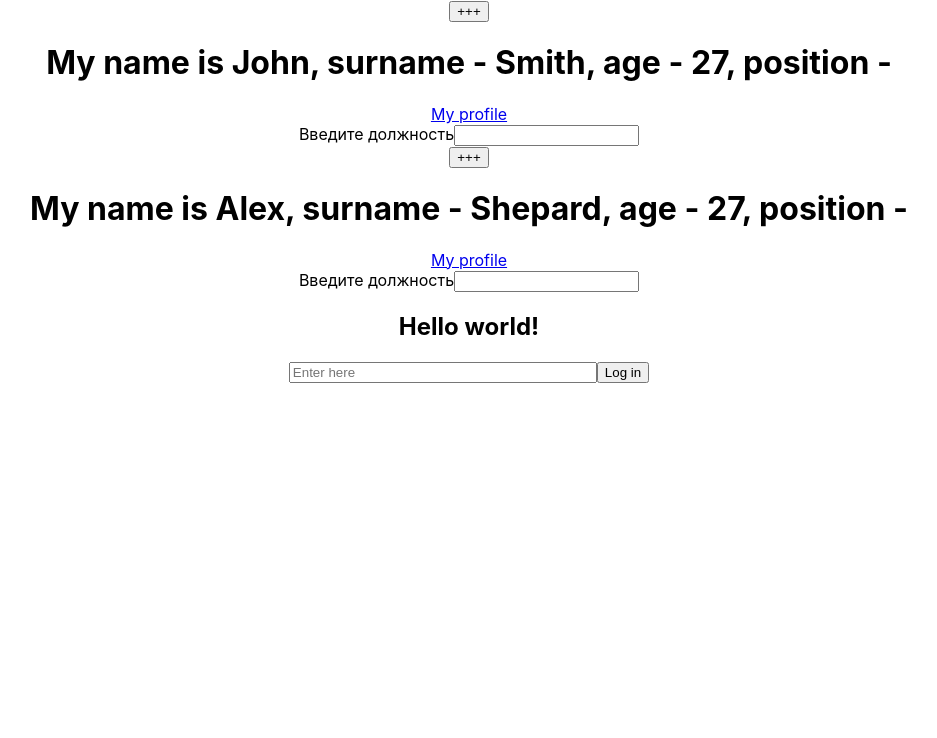
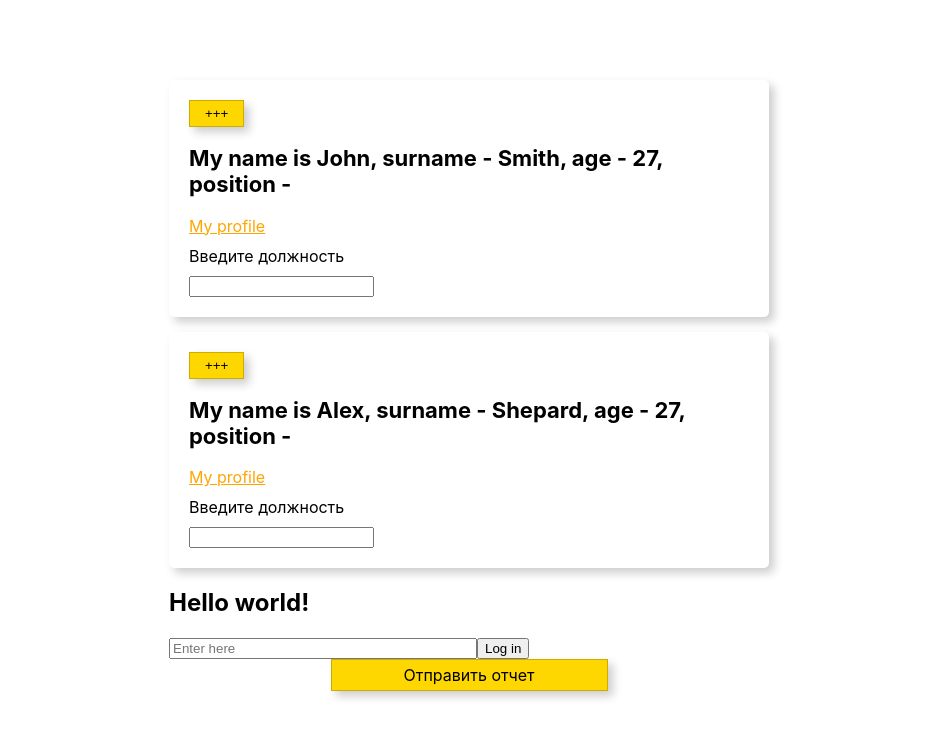
Before and after one commit to Vladimir84S/project, a React (Create React App) app in the folder 06 - Библиотека React. Базовый уровень/004 Create React App - создаем свое приложение/my-app/: page / in a window 1280 px wide. Shown: the top 738 px of the page, without its empty margins (171-1108 px from the left). Built offline with nearby package versions, Linux system fonts and the light colour scheme.

Commit message:
completed 06/026 lesson

```diff
--- a/06 - Библиотека React. Базовый уровень/004 Create React App - создаем свое приложение/my-app/package.json
+++ b/06 - Библиотека React. Базовый уровень/004 Create React App - создаем свое приложение/my-app/package.json
@@ -7,9 +7,10 @@
     "@testing-library/jest-dom": "^6.6.3",
     "@testing-library/react": "^16.3.0",
     "@testing-library/user-event": "^13.5.0",
-    "react": "^19.1.0",
-    "react-dom": "^19.1.0",
+    "react": "^18.2.0",
+    "react-dom": "^18.2.0",
     "react-scripts": "5.0.1",
+    "styled-components": "^6.1.18",
     "web-vitals": "^2.1.4"
   },
   "scripts": {
--- a/06 - Библиотека React. Базовый уровень/004 Create React App - создаем свое приложение/my-app/src/App.js
+++ b/06 - Библиотека React. Базовый уровень/004 Create React App - создаем свое приложение/my-app/src/App.js
@@ -1,7 +1,37 @@
 // import logo from './logo.svg';
 // import React from 'react';
 import { Component, StrictMode } from 'react';
+import styled from 'styled-components';
+
 import './App.css';
+
+const EmpItem = styled.div`
+  padding: 20px;
+  margin-bottom: 15px;
+  border-radius: 5px;
+  box-shadow: 5px 5px 10px rgba(0, 0, 0, 0.2);
+  a {
+    display: block;
+    margin: 10px 0 10px 0;
+    color: ${(props) => (props.active ? 'orange' : 'black')};
+  }
+  input {
+    display: block;
+    margin-top: 10px;
+  }
+`;
+
+const Headerr = styled.h2`
+  font-size: 22px;
+`;
+
+export const Button = styled.button`
+  display: block;
+  padding: 5px 15px;
+  background-color: gold;
+  border: 1px solid rgba(0, 0, 0, 0.2);
+  box-shadow: 5px 5px 10px rgba(0, 0, 0, 0.2);
+`;
 
 class WhoAmI extends Component {
   constructor(props) {
@@ -31,12 +61,12 @@
     const { position, years } = this.state;
 
     return (
-      <>
-        <button onClick={this.nextYear}>{this.state.text}</button>
-        <h1>
+      <EmpItem active>
+        <Button onClick={this.nextYear}>{this.state.text}</Button>
+        <Headerr>
           My name is {name}, surname - {surname}, age - {years}, position -
           {position}
-        </h1>
+        </Headerr>
         <a href={link}>My profile</a>
         <form>
           <span>Введите должность</span>
@@ -45,7 +75,7 @@
             onChange={(e) => this.commitInputChanges(e, 'some color')}
           />
         </form>
-      </>
+      </EmpItem>
     );
   }
 }
@@ -85,9 +115,14 @@
   return <button>{logged ? 'Enter' : text}</button>;
 }
 
+const Wrapper = styled.div`
+  width: 600px;
+  margin: 80px auto 0 auto;
+`;
+
 function App() {
   return (
-    <div className="App">
+    <Wrapper>
       {/* <WhoAmi
         name={{ firstName: 'John' }}
         surname="Smith"
@@ -117,7 +152,7 @@
           Learn React
         </a>
       </header> */}
-    </div>
+    </Wrapper>
   );
 }
 
--- a/06 - Библиотека React. Базовый уровень/004 Create React App - создаем свое приложение/my-app/src/index.js
+++ b/06 - Библиотека React. Базовый уровень/004 Create React App - создаем свое приложение/my-app/src/index.js
@@ -3,6 +3,14 @@
 import './index.css';
 import App from './App';
 import { Header } from './App';
+import { Button } from './App';
+import styled from 'styled-components';
+
+const BigButton = styled(Button)`
+  margin: 0 auto;
+  width: 245px;
+  text-align: center;
+`;
 
 // const elem = <h2>Hello World!</h2>
 const text = 'Hello World!';
@@ -35,5 +43,6 @@
 root.render(
   <StrictMode>
     <App />
+    <BigButton as="a">Отправить отчет</BigButton>
   </StrictMode>
 );
```
Also changed, not shown: 1 other file (tests, documents, lock files or other folders).
